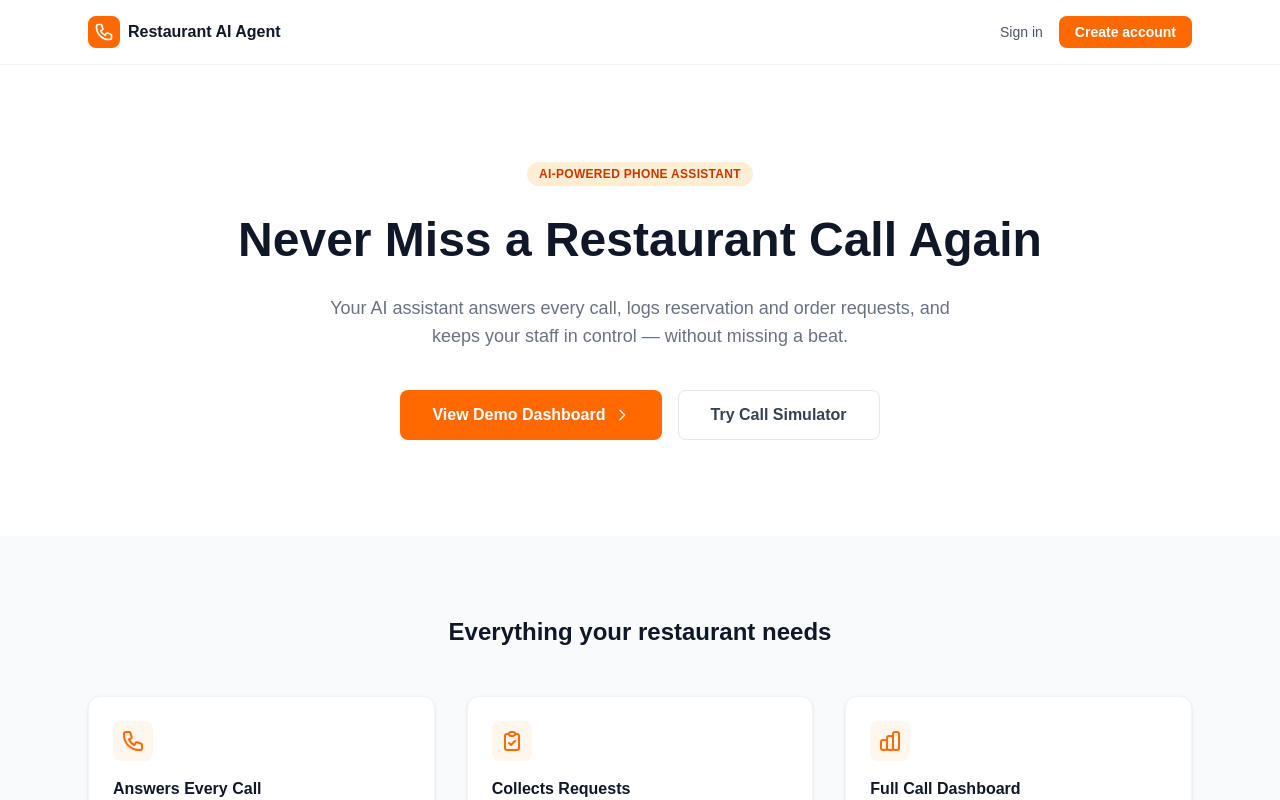
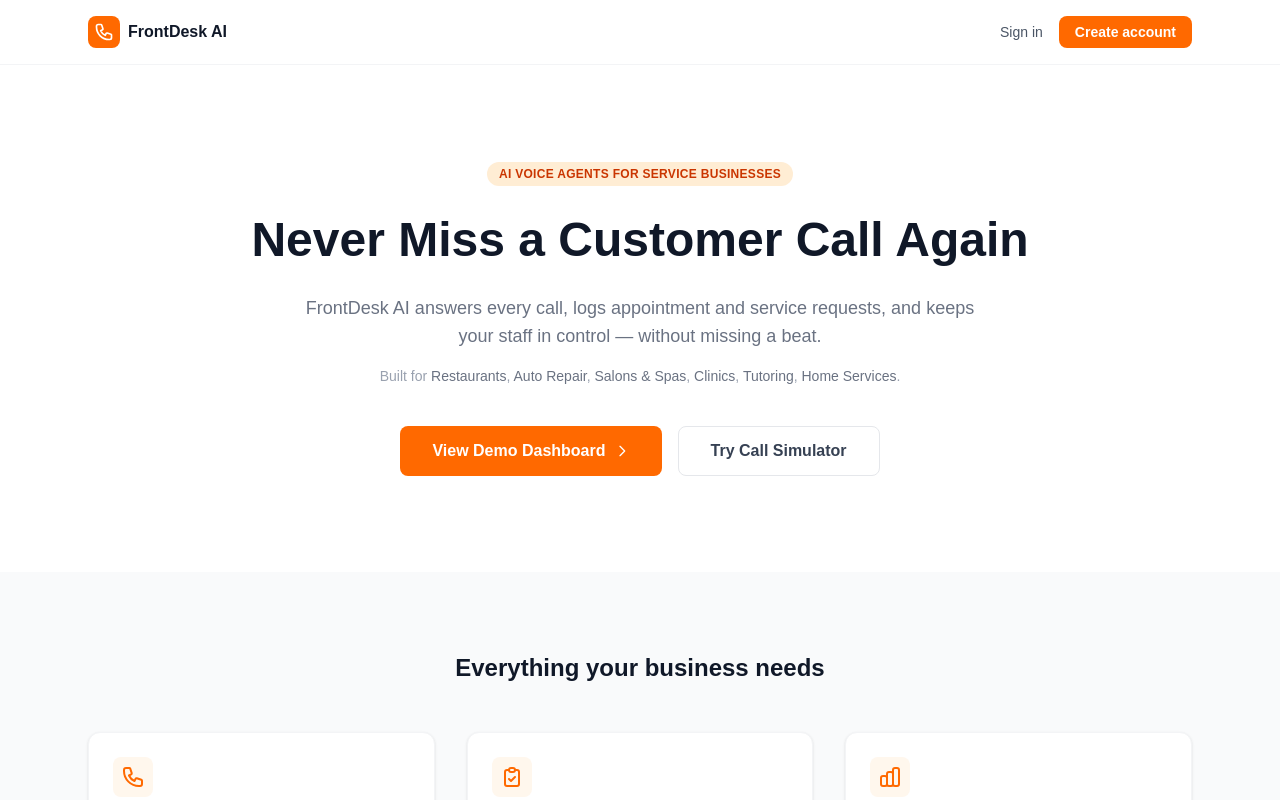
Before and after one commit to ericl574/ai-voice-agent, a Next.js app: page / in a window 1280 px wide. Shown: the top 800 px of the page. Built offline with nearby package versions, Linux system fonts and the light colour scheme.

Commit message:
Generalize product positioning beyond restaurants

```diff
--- a/src/app/dashboard/settings/page.tsx
+++ b/src/app/dashboard/settings/page.tsx
@@ -17,17 +17,17 @@ export default function SettingsPage() {
     <div className="p-6 max-w-2xl">
       <div className="mb-6">
         <h1 className="text-2xl font-bold text-gray-900">Settings</h1>
-        <p className="text-sm text-gray-500 mt-1">Configure your restaurant and AI assistant settings.</p>
+        <p className="text-sm text-gray-500 mt-1">Configure your business and AI assistant settings.</p>
       </div>
 
       <form onSubmit={handleSave} className="space-y-6">
         <div className="bg-white rounded-xl border border-gray-100 shadow-sm overflow-hidden">
           <div className="px-5 py-4 border-b border-gray-100">
-            <h2 className="font-semibold text-gray-900">Restaurant Information</h2>
+            <h2 className="font-semibold text-gray-900">Business Information</h2>
           </div>
           <div className="p-5 space-y-4">
             <Field
-              label="Restaurant Name"
+              label="Business Name"
               value={restaurant.name}
               onChange={(v) => setRestaurant((r) => ({ ...r, name: v }))}
             />
--- a/src/app/layout.tsx
+++ b/src/app/layout.tsx
@@ -13,8 +13,8 @@ const geistMono = Geist_Mono({
 });
 
 export const metadata: Metadata = {
-  title: 'Restaurant AI Voice Agent',
-  description: 'AI phone assistant for restaurants — never miss a call again.',
+  title: 'FrontDesk AI',
+  description: 'AI voice agents for service businesses — never miss a call again.',
 };
 
 export default function RootLayout({
--- a/src/app/page.tsx
+++ b/src/app/page.tsx
@@ -1,4 +1,8 @@
 import Link from 'next/link';
+
+const VERTICALS = [
+  'Restaurants', 'Auto Repair', 'Salons & Spas', 'Clinics', 'Tutoring', 'Home Services',
+];
 
 const FEATURES = [
   {
@@ -19,7 +23,7 @@ const FEATURES = [
     ),
     title: 'Collects Requests',
     description:
-      'Reservation and order details are logged automatically and routed to staff for confirmation.',
+      'Appointment and service request details are logged automatically and routed to staff for confirmation.',
   },
   {
     icon: (
@@ -44,7 +48,7 @@ export default function LandingPage() {
                 <path strokeLinecap="round" strokeLinejoin="round" strokeWidth={2} d="M3 5a2 2 0 012-2h3.28a1 1 0 01.948.684l1.498 4.493a1 1 0 01-.502 1.21l-2.257 1.13a11.042 11.042 0 005.516 5.516l1.13-2.257a1 1 0 011.21-.502l4.493 1.498a1 1 0 01.684.949V19a2 2 0 01-2 2h-1C9.716 21 3 14.284 3 6V5z" />
               </svg>
             </div>
-            <span className="font-semibold text-gray-900">Restaurant AI Agent</span>
+            <span className="font-semibold text-gray-900">FrontDesk AI</span>
           </div>
           <div className="flex items-center gap-4">
             <Link
@@ -66,14 +70,23 @@ export default function LandingPage() {
       <main className="flex-1">
         <section className="max-w-6xl mx-auto px-4 sm:px-6 py-24 text-center">
           <span className="inline-block bg-orange-100 text-orange-700 text-xs font-semibold px-3 py-1 rounded-full mb-6 uppercase tracking-wide">
-            AI-Powered Phone Assistant
+            AI Voice Agents for Service Businesses
           </span>
           <h1 className="text-4xl sm:text-5xl font-bold text-gray-900 leading-tight mb-6">
-            Never Miss a Restaurant Call Again
+            Never Miss a Customer Call Again
           </h1>
-          <p className="text-lg text-gray-500 max-w-2xl mx-auto mb-10">
-            Your AI assistant answers every call, logs reservation and order requests, and keeps your
+          <p className="text-lg text-gray-500 max-w-2xl mx-auto mb-4">
+            FrontDesk AI answers every call, logs appointment and service requests, and keeps your
             staff in control — without missing a beat.
+          </p>
+          <p className="text-sm text-gray-400 max-w-xl mx-auto mb-10">
+            Built for{' '}
+            {VERTICALS.map((v, i) => (
+              <span key={v}>
+                <span className="text-gray-500">{v}</span>
+                {i < VERTICALS.length - 1 ? ', ' : '.'}
+              </span>
+            ))}
           </p>
           <div className="flex flex-col sm:flex-row gap-4 justify-center">
             <Link
@@ -97,7 +110,7 @@ export default function LandingPage() {
         <section className="bg-gray-50 py-20">
           <div className="max-w-6xl mx-auto px-4 sm:px-6">
             <h2 className="text-2xl font-bold text-gray-900 text-center mb-12">
-              Everything your restaurant needs
+              Everything your business needs
             </h2>
             <div className="grid grid-cols-1 sm:grid-cols-3 gap-8">
               {FEATURES.map((f) => (
@@ -129,7 +142,7 @@ export default function LandingPage() {
 
       <footer className="border-t border-gray-100 py-6">
         <div className="max-w-6xl mx-auto px-4 sm:px-6 text-center text-xs text-gray-400">
-          Restaurant AI Agent — MVP Demo. Mock data only.
+          FrontDesk AI — MVP Demo. Mock data only.
         </div>
       </footer>
     </div>
--- a/src/components/DemoBanner.tsx
+++ b/src/components/DemoBanner.tsx
@@ -5,7 +5,7 @@ export default function DemoBanner() {
     <div className="bg-amber-50 border-b border-amber-200 px-5 py-2 flex items-center justify-between flex-shrink-0">
       <span className="text-xs text-amber-800">
         Demo mode — you&apos;re viewing mock data.{' '}
-        <span className="hidden sm:inline">Sign in to save real restaurant data.</span>
+        <span className="hidden sm:inline">Sign in to save real business data.</span>
       </span>
       <div className="flex items-center gap-3 flex-shrink-0">
         <Link
--- a/src/components/Sidebar.tsx
+++ b/src/components/Sidebar.tsx
@@ -105,8 +105,8 @@ export default function Sidebar() {
             </svg>
           </div>
           <span className="text-white font-semibold text-sm leading-tight">
-            Restaurant<br />
-            <span className="text-orange-400">AI Agent</span>
+            FrontDesk<br />
+            <span className="text-orange-400">AI</span>
           </span>
         </div>
       </div>
--- a/src/lib/mock-data.ts
+++ b/src/lib/mock-data.ts
@@ -1,3 +1,12 @@
+export type BusinessType =
+  | 'restaurant'
+  | 'auto_repair'
+  | 'salon'
+  | 'clinic'
+  | 'tutoring'
+  | 'home_services'
+  | 'other';
+
 export type CallType = 'reservation' | 'order' | 'inquiry' | 'complaint';
 export type CallStatus = 'resolved' | 'escalated' | 'missed';
 export type RequestStatus = 'pending' | 'confirmed' | 'declined';
@@ -53,6 +62,7 @@ export interface KnowledgeEntry {
 }
 
 export const MOCK_RESTAURANT = {
+  businessType: 'restaurant' as BusinessType,
   name: 'Bella Notte Ristorante',
   phone: '(555) 867-5309',
   address: '123 Oak Street, Springfield, IL 62701',
```
Also changed, not shown: 2 other files (tests, documents, lock files or other folders).
